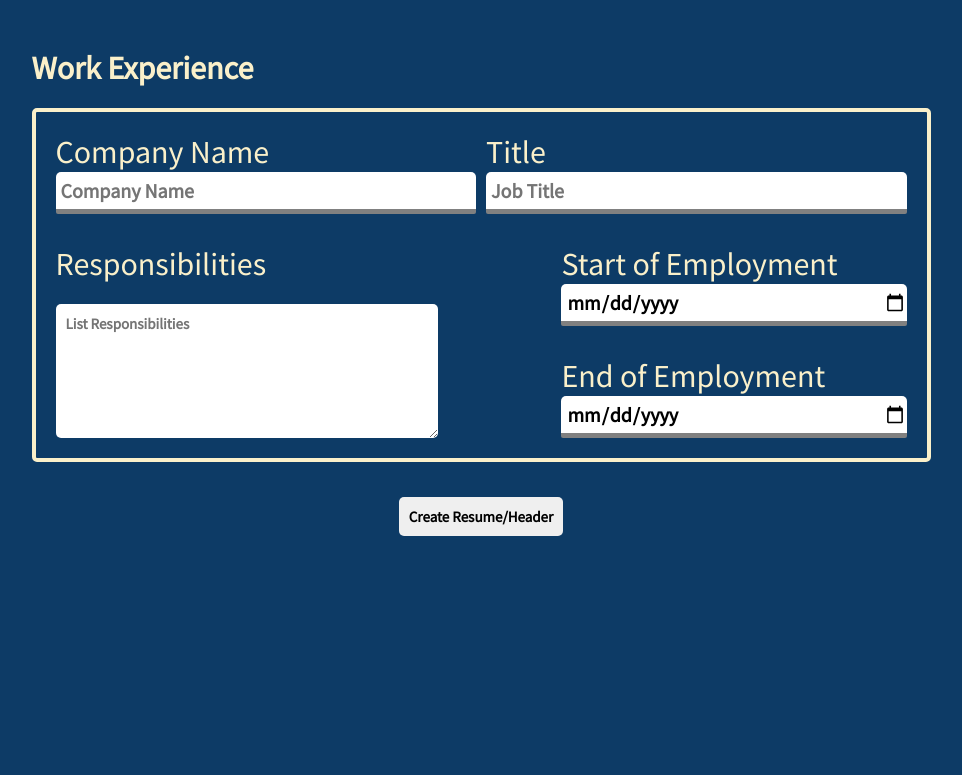
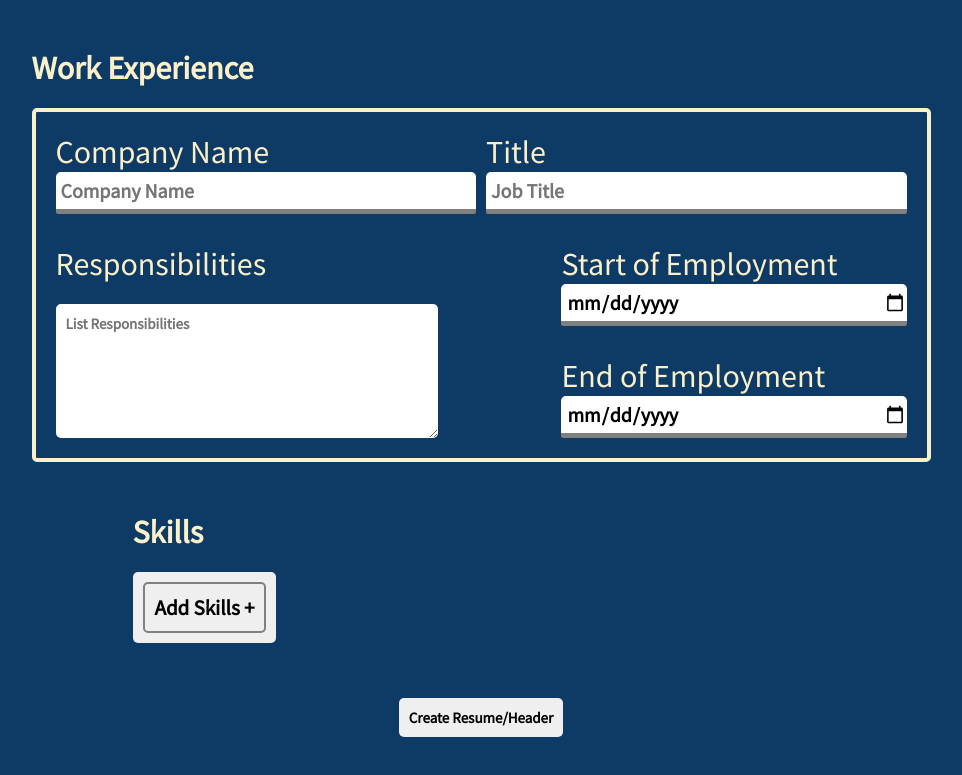
Before and after one commit to nhleto/resume-maker-final, a React (Create React App) app in the folder resume-frontend/: page / in a window 1280 px wide. Shown: the part 770-1545 px from the top of the page, without its empty margins (159-1121 px from the left). Before the commit the page ends 1356 px from the top, so only its background shows below. Built offline with nearby package versions, Linux system fonts and the light colour scheme.

Commit message:
skills component

```diff
--- a/resume-frontend/src/App.css
+++ b/resume-frontend/src/App.css
@@ -198,3 +198,11 @@ input:focus{
 button:hover{
   background-color: silver;
 }
+
+.skills{
+  border: 2px solid gray;
+  color: black;
+  display: inline-block;
+  padding: 10px;
+  border-radius: 5px;
+}
--- a/resume-frontend/src/App.jsx
+++ b/resume-frontend/src/App.jsx
@@ -4,6 +4,7 @@ import { Header } from "./components/Header";
 import { Nav } from "./components/Nav";
 import { WorkExperience } from "./components/WorkExperience";
 import { Education } from "./components/Education";
+import { Skills } from "./components/Skills";
 
 const api_url = 'http://localhost:3001/api/v1/resumes'
 
@@ -72,6 +73,7 @@ class App extends React.Component{
           <Header getData={this.getData}/>
           <Education />
           <WorkExperience />
+          <Skills />
           <div className="center">
             <button className='button'
             type='submit'
--- a/resume-frontend/src/components/Header.jsx
+++ b/resume-frontend/src/components/Header.jsx
@@ -40,9 +40,8 @@ export class Header extends React.Component{
     return(
       <div className="section">
         <div className="sub-section">
-          <h2 className="title">Contact Information</h2>
+        <h2 className="title">Contact Information</h2>
           <div className="info">
-
               <div className="top-row">
                 <div className="control name">
                   <label className='label'>Name</label>
--- /dev/null
+++ b/resume-frontend/src/components/Skills.jsx
@@ -0,0 +1,25 @@
+import React from "react";
+
+export class Skills extends React.Component{
+
+  constructor(props){
+    super(props)
+  }
+
+  render(){
+
+    return(
+      <div className="section">
+        <div className="sub-section">
+          <h2 className="title">Skills</h2>
+          <div className="info"
+          style={{border:'none', paddingLeft:'0', marginTop:'0'}}>
+            <button>
+              <h5 className='skills'>Add Skills +</h5>
+            </button>
+          </div>
+        </div>
+      </div>
+    )
+  }
+}
```
